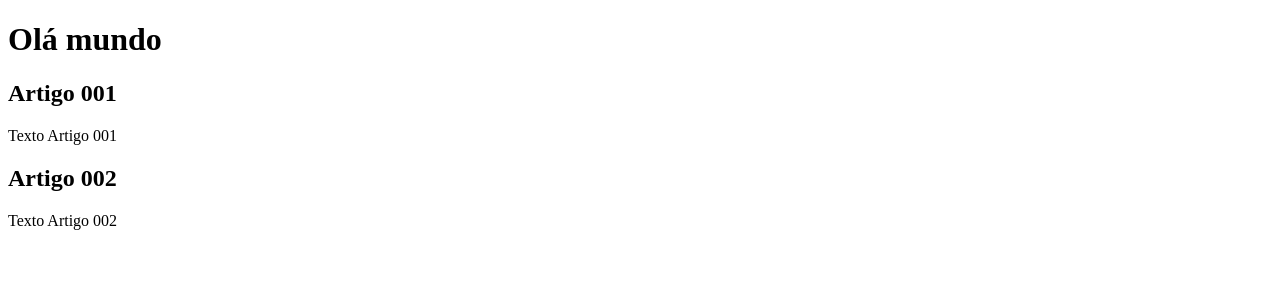
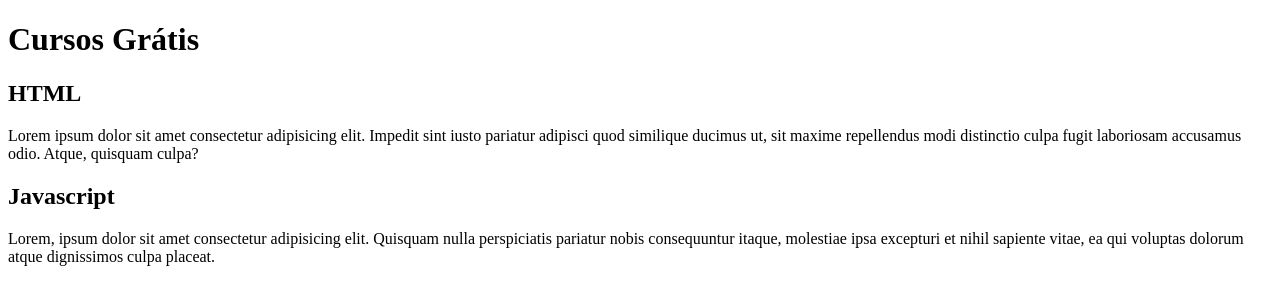
Before and after one commit to franklinferreiraf/Projeto-site, a plain HTML site: page index.html in a window 1280 px wide. Drawn offline with Linux system fonts and the light colour scheme.

Commit message:
comecei a escrever conteudo

```diff
--- a/index.html
+++ b/index.html
@@ -8,15 +8,15 @@
 <body>
     <main>
         <header>
-            <h1>Olá mundo</h1>
+            <h1>Cursos Grátis</h1>
         </header>
         <article>
-            <h2>Artigo 001</h2>
-            <p>Texto Artigo 001</p>
+            <h2>HTML</h2>
+            <p>Lorem ipsum dolor sit amet consectetur adipisicing elit. Impedit sint iusto pariatur adipisci quod similique ducimus ut, sit maxime repellendus modi distinctio culpa fugit laboriosam accusamus odio. Atque, quisquam culpa?</p>
         </article>
         <article>
-            <h2>Artigo 002</h2>
-            <p>Texto Artigo 002</p>
+            <h2>Javascript</h2>
+            <p>Lorem, ipsum dolor sit amet consectetur adipisicing elit. Quisquam nulla perspiciatis pariatur nobis consequuntur itaque, molestiae ipsa excepturi et nihil sapiente vitae, ea qui voluptas dolorum atque dignissimos culpa placeat.</p>
         </article>
     </main>
 </body>
```
